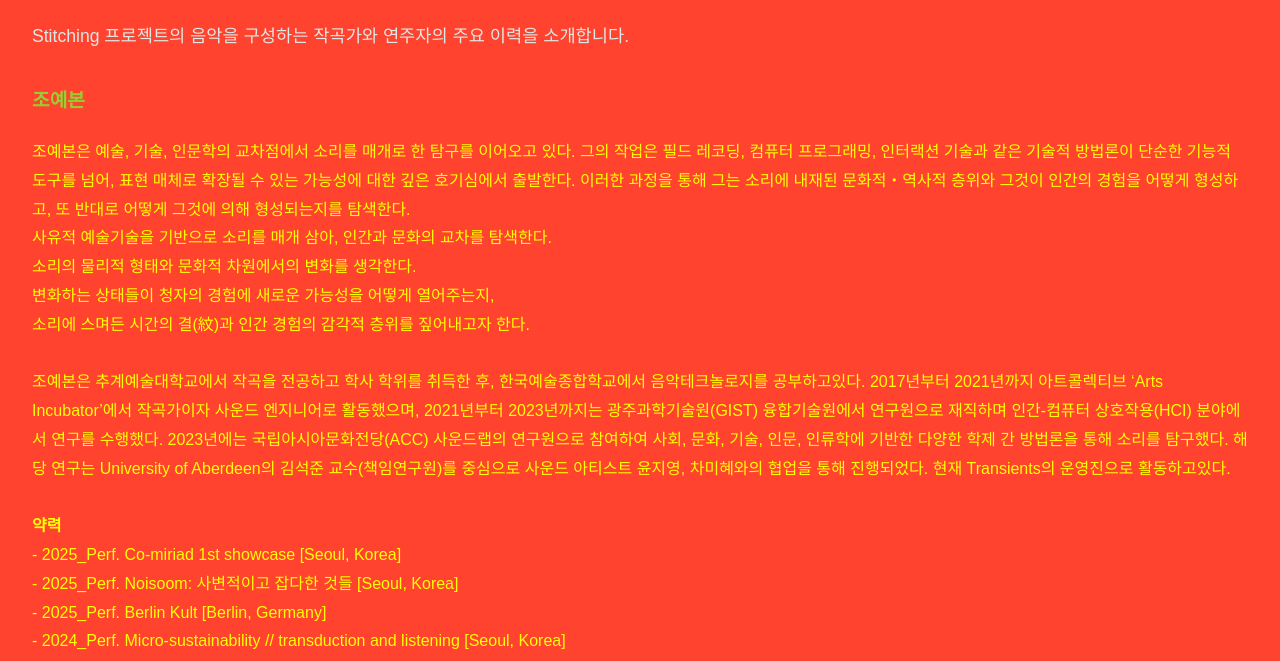
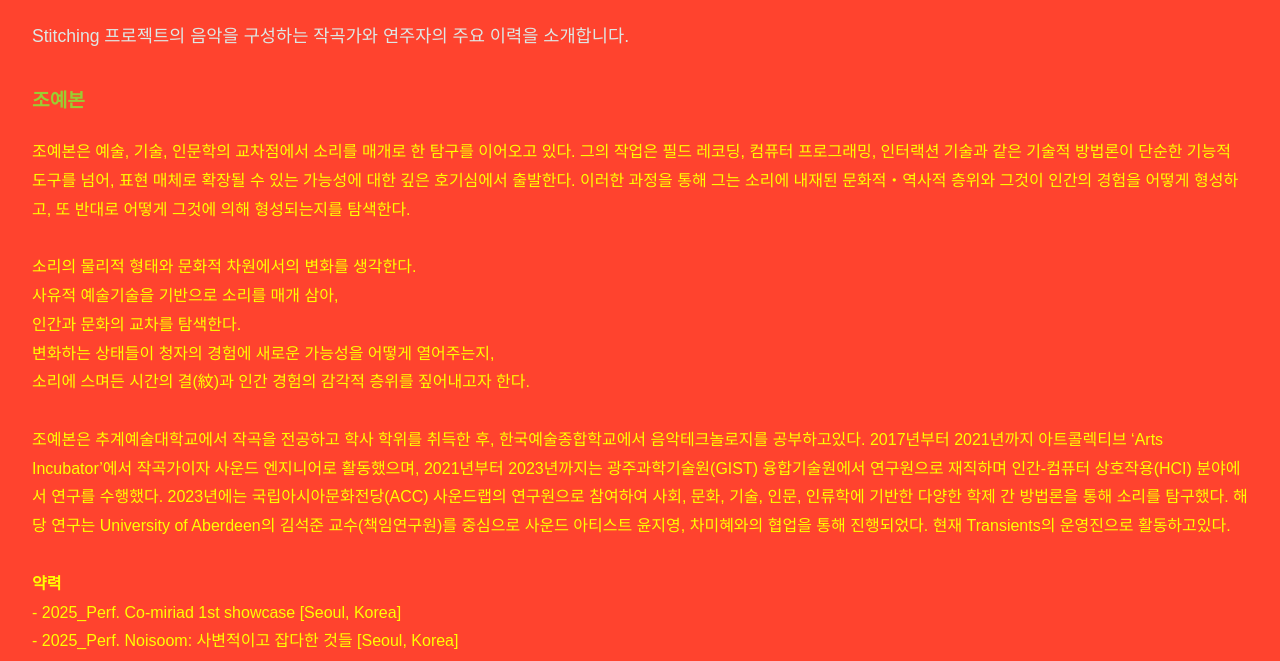
Before and after one commit to YeabonJo/stitching, a plain HTML site: page artist-details.html in a window 1280 px wide. Shown: the part 132-793 px from the top of the page. Drawn offline with Linux system fonts and the light colour scheme.

Commit message:
Update artist-details.html

```diff
--- a/artist-details.html
+++ b/artist-details.html
@@ -48,8 +48,10 @@
 
   <h3>조예본</h3>
   <p>조예본은 예술, 기술, 인문학의 교차점에서 소리를 매개로 한 탐구를 이어오고 있다. 그의 작업은 필드 레코딩, 컴퓨터 프로그래밍, 인터랙션 기술과 같은 기술적 방법론이 단순한 기능적 도구를 넘어, 표현 매체로 확장될 수 있는 가능성에 대한 깊은 호기심에서 출발한다. 이러한 과정을 통해 그는 소리에 내재된 문화적‧역사적 층위와 그것이 인간의 경험을 어떻게 형성하고, 또 반대로 어떻게 그것에 의해 형성되는지를 탐색한다. <br>
-    사유적 예술기술을 기반으로 소리를 매개 삼아, 인간과 문화의 교차를 탐색한다.<br>
+    <br>
     소리의 물리적 형태와 문화적 차원에서의 변화를 생각한다.<br>
+    사유적 예술기술을 기반으로 소리를 매개 삼아,<br>
+    인간과 문화의 교차를 탐색한다.<br>
     변화하는 상태들이 청자의 경험에 새로운 가능성을 어떻게 열어주는지,<br>
     소리에 스며든 시간의 결(紋)과 인간 경험의 감각적 층위를 짚어내고자 한다.<br>
     <br>
```
